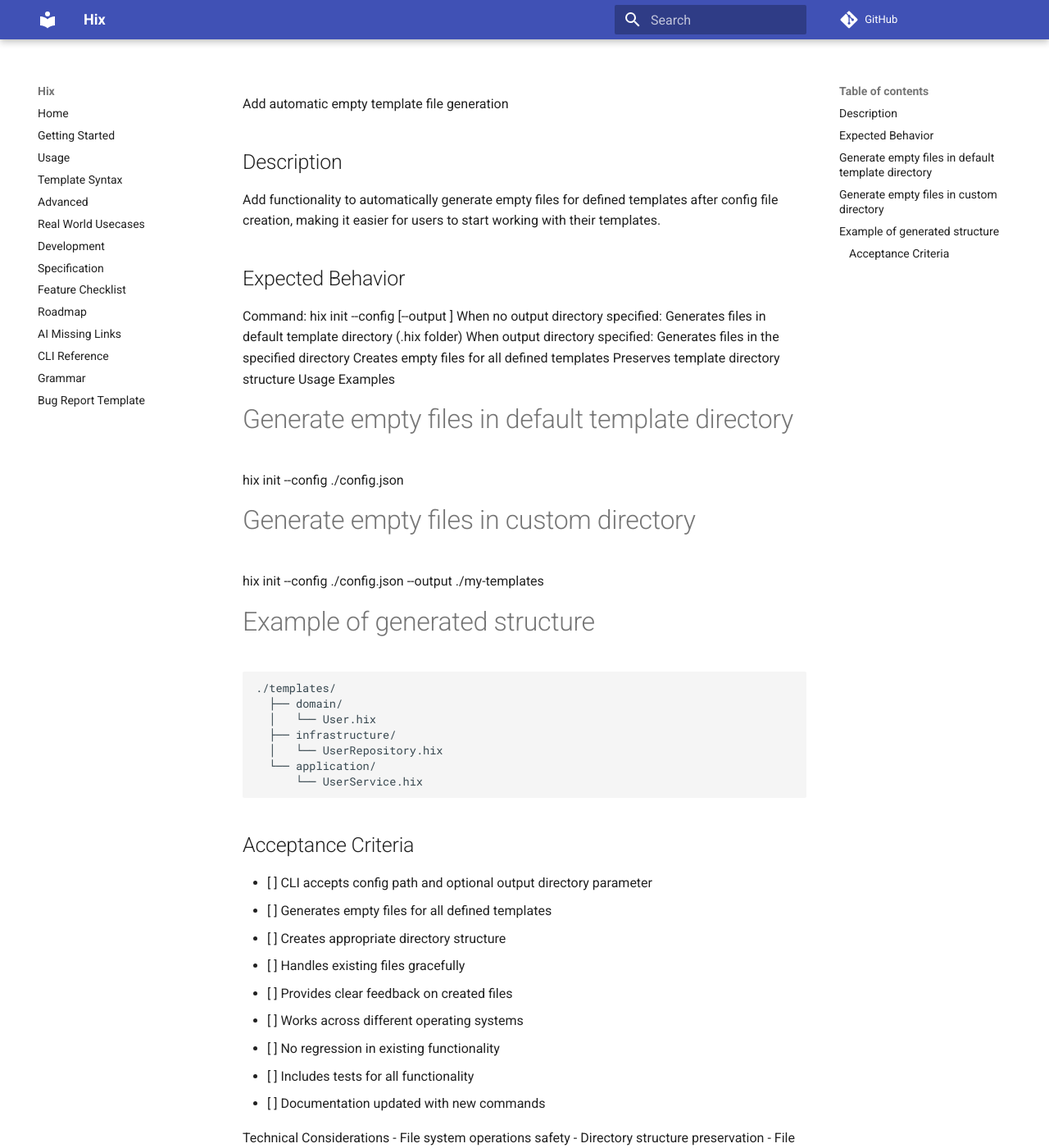
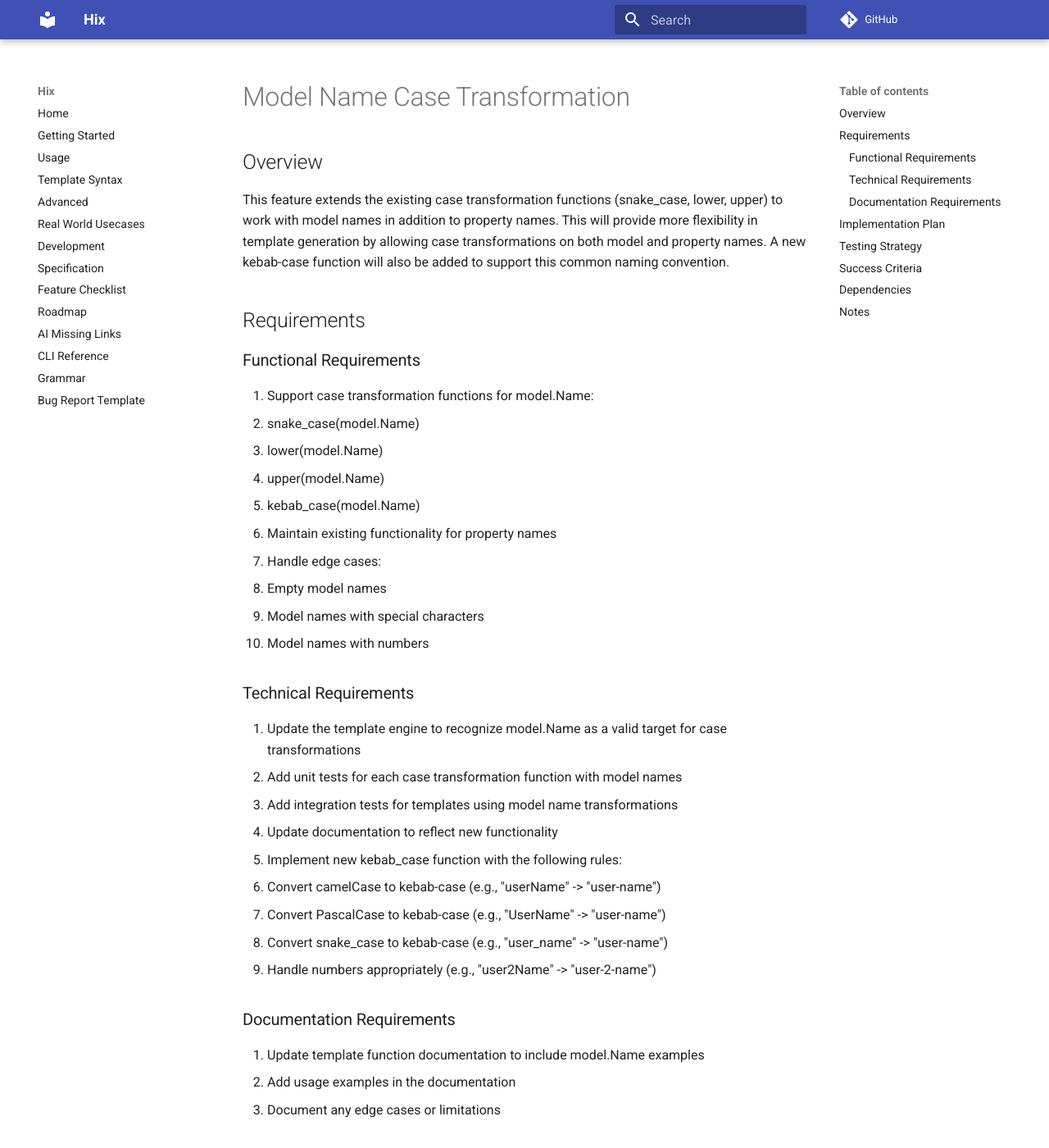
Before and after one commit to joelbugarini/hix, an MkDocs documentation site: the page built from docs/features/_current_item.md, in a window 1280 px wide and 1400 px high. Shown: the whole window at 82% size. Built offline with MkDocs 1.6.1 and Material for MkDocs 9.7.7, drawn with Linux system fonts in a browser that asks for light colours; comment, search, counter and statistics services are not loaded; some of the changed text lies outside the part shown.

````diff
--- a/docs/features/_current_item.md
+++ b/docs/features/_current_item.md
@@ -1,50 +1,64 @@
-Add automatic empty template file generation
+# Model Name Case Transformation
 
-## Description
-Add functionality to automatically generate empty files for defined templates after config file creation, making it easier for users to start working with their templates.
+## Overview
+This feature extends the existing case transformation functions (snake_case, lower, upper) to work with model names in addition to property names. This will provide more flexibility in template generation by allowing case transformations on both model and property names. A new kebab-case function will also be added to support this common naming convention.
 
-## Expected Behavior
-Command: hix init --config <config_path> [--output <output_dir>]
-When no output directory specified: Generates files in default template directory (.hix folder)
-When output directory specified: Generates files in the specified directory
-Creates empty files for all defined templates
-Preserves template directory structure
-Usage Examples
-# Generate empty files in default template directory
-hix init --config ./config.json
+## Requirements
 
-# Generate empty files in custom directory
-hix init --config ./config.json --output ./my-templates
+### Functional Requirements
+1. Support case transformation functions for model.Name:
+   - snake_case(model.Name)
+   - lower(model.Name)
+   - upper(model.Name)
+   - kebab_case(model.Name)
+2. Maintain existing functionality for property names
+3. Handle edge cases:
+   - Empty model names
+   - Model names with special characters
+   - Model names with numbers
 
-# Example of generated structure
-```shell
-./templates/
-  ├── domain/
-  │   └── User.hix
-  ├── infrastructure/
-  │   └── UserRepository.hix
-  └── application/
-      └── UserService.hix
-```
+### Technical Requirements
+1. Update the template engine to recognize model.Name as a valid target for case transformations
+2. Add unit tests for each case transformation function with model names
+3. Add integration tests for templates using model name transformations
+4. Update documentation to reflect new functionality
+5. Implement new kebab_case function with the following rules:
+   - Convert camelCase to kebab-case (e.g., "userName" -> "user-name")
+   - Convert PascalCase to kebab-case (e.g., "UserName" -> "user-name")
+   - Convert snake_case to kebab-case (e.g., "user_name" -> "user-name")
+   - Handle numbers appropriately (e.g., "user2Name" -> "user-2-name")
 
-## Acceptance Criteria
-- [ ] CLI accepts config path and optional output directory parameter
-- [ ] Generates empty files for all defined templates
-- [ ] Creates appropriate directory structure
-- [ ] Handles existing files gracefully
-- [ ] Provides clear feedback on created files
-- [ ] Works across different operating systems
-- [ ] No regression in existing functionality
-- [ ] Includes tests for all functionality
-- [ ] Documentation updated with new commands
+### Documentation Requirements
+1. Update template function documentation to include model.Name examples
+2. Add usage examples in the documentation
+3. Document any edge cases or limitations
 
-Technical Considerations
-- File system operations safety
-- Directory structure preservation
-- File path resolution
-- Error handling
-- Support for relative and absolute paths
-- Cross-platform compatibility
-- File permissions management
-- Template validation
-- Config file parsing
+## Implementation Plan
+1. Modify the template engine to parse model.Name expressions
+2. Extend case transformation functions to handle model names
+3. Add test cases
+4. Update documentation
+5. Add example templates demonstrating the new functionality
+
+## Testing Strategy
+1. Unit tests for each case transformation function
+2. Integration tests with various template scenarios
+3. Edge case testing
+4. Performance testing to ensure no degradation
+
+## Success Criteria
+1. All case transformation functions work correctly with model.Name
+2. No regression in existing functionality
+3. Documentation is complete and clear
+4. All tests pass
+5. Performance impact is minimal
+
+## Dependencies
+- Existing template engine
+- Case transformation functions
+- Template parser
+
+## Notes
+- This feature enhances existing functionality without breaking changes
+- Should be backward compatible
+- May require updates to example templates
````
Also changed, not shown: README.md (+2 -2 lines), docs/features/feat_empty_template_file.md (added, +50 -0 lines), docs/features/feat_model-name-case-transformation.md (deleted, +0 -64 lines), docs/grammar.md (+1 -1 lines), docs/templates.md (+2 -0 lines), generate-grammar.json (added, +52 -0 lines), 7 other files.
